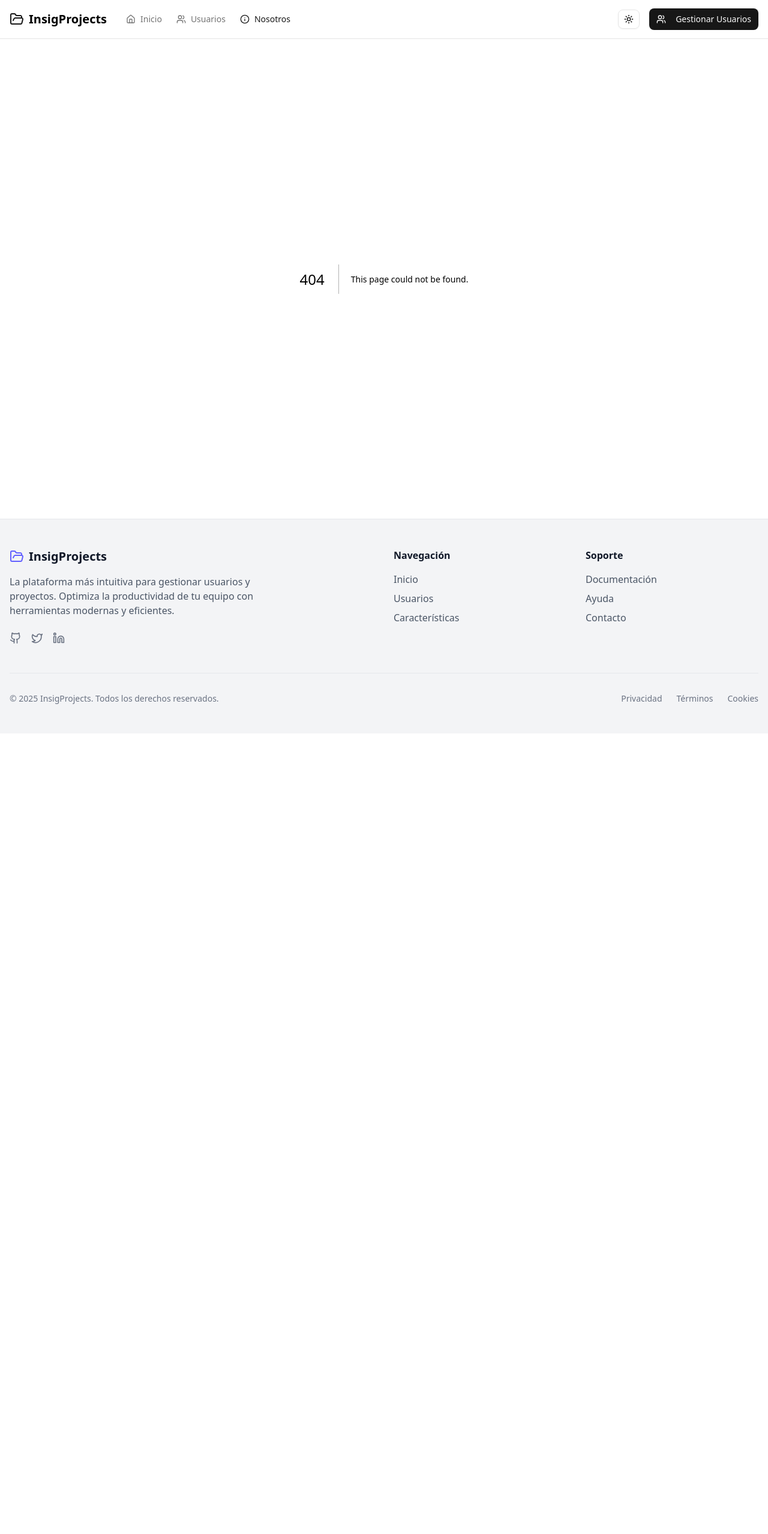
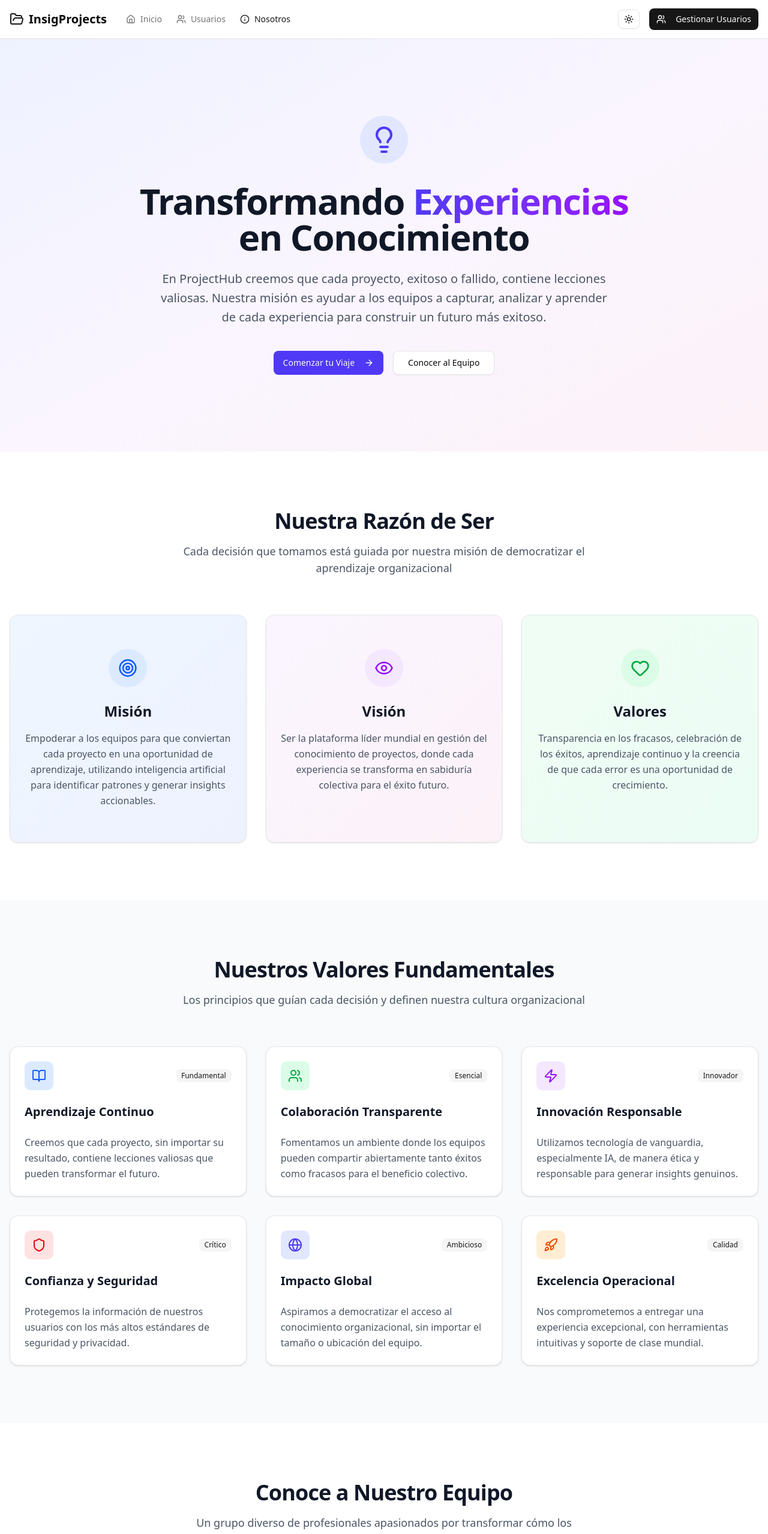
Before and after one commit to adrian-torres-f/react-example-app, a Next.js app in the folder insig-projects-f/: page /about in a window 1280 px wide. Before the commit this address had no page. Shown: the top 2558 px of the page at 60% size. Before the commit the page ends 1223 px from the top, so only its background shows below. Built offline with nearby package versions, Linux system fonts and the light colour scheme.

Commit message:
feat(frontend): Incorporar página About con contenido y componentes asociados

```diff
--- /dev/null
+++ b/insig-projects-f/src/app/about/page.tsx
@@ -0,0 +1,26 @@
+import { AboutHeroSection } from "@/components/sections/about/about-hero-section"
+import { ContactSection } from "@/components/sections/about/contact-section"
+import { MissionSection } from "@/components/sections/about/mission-section"
+import { TeamSection } from "@/components/sections/about/team-section"
+import { TechnologySection } from "@/components/sections/about/technology-section"
+import { ValuesSection } from "@/components/sections/about/values-section"
+import type { Metadata } from "next"
+
+export const metadata: Metadata = {
+  title: "Acerca de Nosotros",
+  description:
+    "Conoce la historia detrás de ProjectHub, nuestra misión de transformar cómo los equipos aprenden de sus proyectos y nuestro compromiso con la innovación.",
+}
+
+export default function AboutPage() {
+  return (
+    <>
+      <AboutHeroSection />
+      <MissionSection />
+      <ValuesSection />
+      <TeamSection />
+      <TechnologySection />
+      <ContactSection />
+    </>
+  )
+}
```
